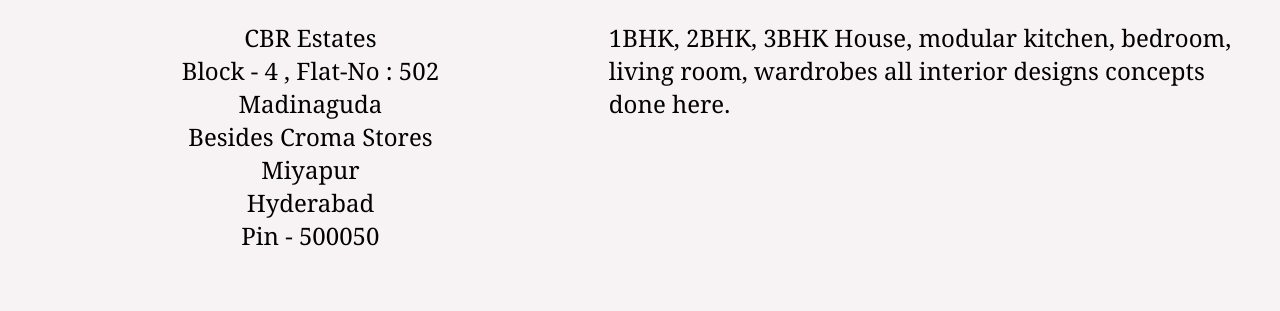
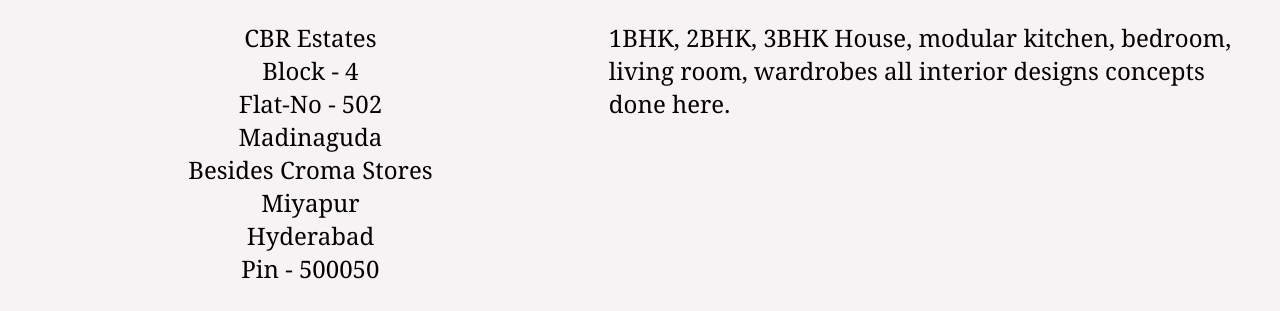
Before and after one commit to SatyaVaraPrasad-Bellamkonda/sathibabuinteriorslatest, a plain HTML site: page index.html in a window 1280 px wide. Shown: the part 3612-3923 px from the top of the page. Drawn offline with nearby package versions, Linux system fonts and the light colour scheme.

Commit message:
Update index.html

```diff
--- a/index.html
+++ b/index.html
@@ -119,7 +119,7 @@
                 <table style="width:100%" >
                     <tr>
                     <td width="100px" style="text-align: center;vertical-align: top;"><h1 class="about-us-address">Contact Info</h3>
-                         <p  class="about-us-text">CBR Estates<br>Block - 4 , Flat-No : 502 <br>Madinaguda<br>Besides Croma Stores<br>Miyapur<br>Hyderabad<br>Pin - 500050</p>
+                         <p  class="about-us-text">CBR Estates<br>Block - 4 <br> Flat-No - 502 <br>Madinaguda<br>Besides Croma Stores<br>Miyapur<br>Hyderabad<br>Pin - 500050</p>
                        <td width="100px" style="vertical-align: top;">
                         <h1 class="about-us-address">Sathi Babu Interiors</h3>
                             <p  class="about-us-text">1BHK, 2BHK, 3BHK House, modular kitchen, bedroom, living room, wardrobes all interior designs concepts done here.</p>
```
